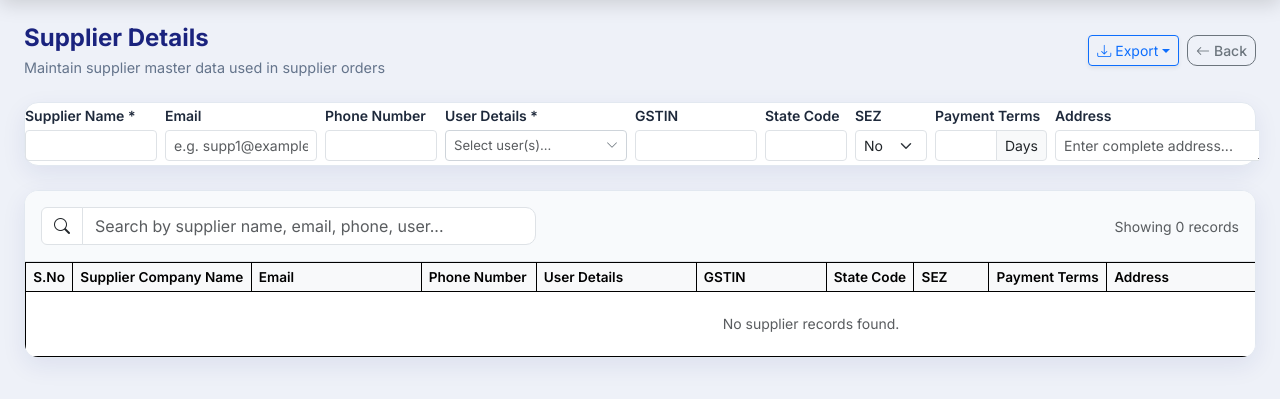
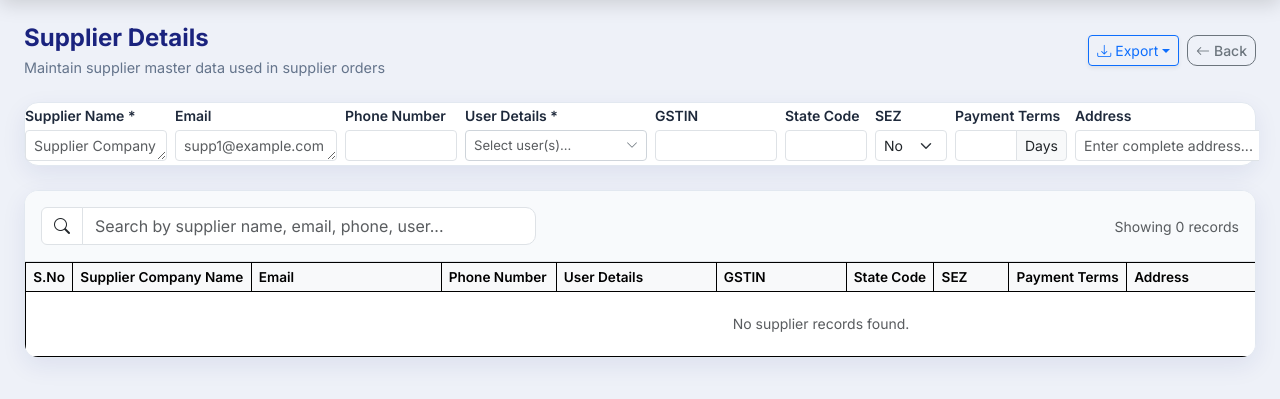
Before and after one commit to DhiviJR/DPR-Tool, a Django app: page /supplier-details/ in a window 1280 px wide. Shown: the part 61-460 px from the top of the page. Run offline with Django 5.2, Linux system fonts and the light colour scheme; the visitor is signed in with stand-in values (Sample User, id 1); data that the repository does not hold is empty.

Commit message:
new updates.

```diff
--- a/templates/base.html
+++ b/templates/base.html
@@ -478,19 +478,25 @@ document.addEventListener('DOMContentLoaded', function() {
 (function() {
     function autoExpandField(el) {
         if (!el || el.tagName !== 'TEXTAREA') return;
-        el.style.height = 'auto';
-        const computed = window.getComputedStyle(el);
-        const minH = parseInt(computed.minHeight) || 31;
+        const minH = parseInt(el.style.minHeight) || 31;
+        // If empty or only placeholder, strictly keep default single-line height
+        if (!el.value || !el.value.trim()) {
+            el.style.height = minH + 'px';
+            return;
+        }
+        el.style.height = minH + 'px';
         const scrollH = el.scrollHeight;
-        el.style.height = Math.max(minH, scrollH) + 'px';
+        if (scrollH > minH + 4) {
+            el.style.height = scrollH + 'px';
+        } else {
+            el.style.height = minH + 'px';
+        }
     }
 
     document.addEventListener('input', function(e) {
         if (e.target && e.target.tagName === 'TEXTAREA' && (
             e.target.classList.contains('js-auto-expand') ||
-            e.target.classList.contains('js-auto-expand-address') ||
-            e.target.getAttribute('rows') === '1' ||
-            e.target.getAttribute('rows') === '2'
+            e.target.classList.contains('js-auto-expand-address')
         )) {
             autoExpandField(e.target);
         }
@@ -499,21 +505,19 @@ document.addEventListener('DOMContentLoaded', function() {
     document.addEventListener('focusin', function(e) {
         if (e.target && e.target.tagName === 'TEXTAREA' && (
             e.target.classList.contains('js-auto-expand') ||
-            e.target.classList.contains('js-auto-expand-address') ||
-            e.target.getAttribute('rows') === '1' ||
-            e.target.getAttribute('rows') === '2'
+            e.target.classList.contains('js-auto-expand-address')
         )) {
             autoExpandField(e.target);
         }
     });
 
     function expandAll() {
-        document.querySelectorAll('textarea.js-auto-expand, textarea.js-auto-expand-address, textarea[rows="1"], textarea[rows="2"]').forEach(autoExpandField);
+        document.querySelectorAll('textarea.js-auto-expand, textarea.js-auto-expand-address').forEach(autoExpandField);
     }
 
     document.addEventListener('DOMContentLoaded', function() {
         setTimeout(expandAll, 100);
-        setTimeout(expandAll, 500);
+        setTimeout(expandAll, 400);
     });
     window.addEventListener('load', function() {
         setTimeout(expandAll, 50);
--- a/templates/supplier_details.html
+++ b/templates/supplier_details.html
@@ -287,13 +287,13 @@
         <form method="post" id="addSupplierForm" class="row g-2 align-items-end flex-nowrap overflow-x-auto pb-1">
             {% csrf_token %}
             <input type="hidden" name="action" value="add">
-            <div class="col" style="min-width: 140px;">
+            <div class="col" style="min-width: 150px;">
                 <label class="form-label small fw-semibold text-nowrap mb-1">Supplier Name *</label>
-                <input type="text" name="supplier_name" class="form-control form-control-sm" required>
+                <textarea name="supplier_name" rows="1" class="form-control form-control-sm js-auto-expand" placeholder="Supplier Company Name" style="height: 31px; min-height: 31px; resize: vertical; overflow-y: hidden;" required></textarea>
             </div>
-            <div class="col" style="min-width: 160px;">
+            <div class="col" style="min-width: 170px;">
                 <label class="form-label small fw-semibold text-nowrap mb-1">Email</label>
-                <input type="text" name="email" class="form-control form-control-sm" placeholder="e.g. supp1@example.com, supp2@example.com" title="Separate multiple emails with commas">
+                <textarea name="email" rows="1" class="form-control form-control-sm js-auto-expand" placeholder="supp1@example.com" title="Separate multiple emails with commas" style="height: 31px; min-height: 31px; resize: vertical; overflow-y: hidden;"></textarea>
             </div>
             <div class="col" style="min-width: 120px;">
                 <label class="form-label small fw-semibold text-nowrap mb-1">Phone Number</label>
@@ -382,8 +382,8 @@
                 <thead class="table-light">
                     <tr class="text-nowrap align-middle">
                         <th style="width: 45px; min-width: 45px;" class="text-center">S.No</th>
-                        <th style="min-width: 150px;">Supplier Company Name</th>
-                        <th style="min-width: 170px;">Email</th>
+                        <th style="min-width: 160px;">Supplier Company Name</th>
+                        <th style="min-width: 190px;">Email</th>
                         <th style="min-width: 115px;">Phone Number</th>
                         <th style="min-width: 160px;">User Details</th>
                         <th style="min-width: 130px;">GSTIN</th>
@@ -404,10 +404,10 @@
                                 {% csrf_token %}
                                 <input type="hidden" name="supplier_id" value="{{ supplier.id }}">
                             </form>
-                            <input type="text" name="supplier_name" form="form-{{ supplier.id }}" class="form-control form-control-sm master-edit-field" value="{{ supplier.supplier_name }}" required disabled>
+                            <textarea name="supplier_name" form="form-{{ supplier.id }}" class="form-control form-control-sm master-edit-field js-auto-expand" rows="1" style="height: 31px; min-height: 31px; resize: vertical; overflow-y: hidden; background-color: transparent;" required disabled>{{ supplier.supplier_name }}</textarea>
                         </td>
                         <td>
-                            <input type="text" name="email" form="form-{{ supplier.id }}" class="form-control form-control-sm master-edit-field" value="{{ supplier.email|default:'' }}" disabled>
+                            <textarea name="email" form="form-{{ supplier.id }}" class="form-control form-control-sm master-edit-field js-auto-expand" rows="1" style="height: 31px; min-height: 31px; resize: vertical; overflow-y: hidden; background-color: transparent;" disabled>{{ supplier.email|default:'' }}</textarea>
                         </td>
                         <td>
                             <input type="tel" name="phone_number" form="form-{{ supplier.id }}" class="form-control form-control-sm js-phone-input master-edit-field" value="{{ supplier.phone_number|default:'' }}" maxlength="10" inputmode="numeric" disabled>
@@ -592,7 +592,7 @@ function filterSupplierTable() {
             return;
         }
 
-        const nameInput = row.querySelector('input[name="supplier_name"]');
+        const nameInput = row.querySelector('[name="supplier_name"]');
         const suppName = nameInput ? nameInput.value.toLowerCase() : '';
 
         const userWrapper = row.querySelector('.user-display-wrapper');
@@ -601,7 +601,7 @@ function filterSupplierTable() {
         const phoneInput = row.querySelector('input[name="phone_number"]');
         const phoneText = phoneInput ? phoneInput.value.toLowerCase() : '';
 
-        const emailInput = row.querySelector('input[name="email"]');
+        const emailInput = row.querySelector('[name="email"]');
         const emailText = emailInput ? emailInput.value.toLowerCase() : '';
 
         let isMatch = suppName.includes(filter) || userText.includes(filter);
@@ -1085,29 +1085,38 @@ document.addEventListener('DOMContentLoaded', function() {
         }
     }
 
-    // Auto-expand address fields dynamically so long addresses are completely visible
+    // Auto-expand fields dynamically so long entries are completely visible
     function autoExpandAddressField(el) {
         if (!el) return;
-        el.style.height = 'auto';
-        const newHeight = Math.max(31, el.scrollHeight);
-        el.style.height = newHeight + 'px';
+        const minH = parseInt(el.style.minHeight) || 31;
+        if (!el.value || !el.value.trim()) {
+            el.style.height = minH + 'px';
+            return;
+        }
+        el.style.height = minH + 'px';
+        const scrollH = el.scrollHeight;
+        if (scrollH > minH + 4) {
+            el.style.height = scrollH + 'px';
+        } else {
+            el.style.height = minH + 'px';
+        }
     }
 
     document.addEventListener('input', function(e) {
-        if (e.target && e.target.classList.contains('js-auto-expand-address')) {
+        if (e.target && (e.target.classList.contains('js-auto-expand-address') || e.target.classList.contains('js-auto-expand'))) {
             autoExpandAddressField(e.target);
         }
     });
 
     document.addEventListener('focusin', function(e) {
-        if (e.target && e.target.classList.contains('js-auto-expand-address')) {
+        if (e.target && (e.target.classList.contains('js-auto-expand-address') || e.target.classList.contains('js-auto-expand'))) {
             autoExpandAddressField(e.target);
         }
     });
 
     // Expand on initial page load
     setTimeout(function() {
-        document.querySelectorAll('.js-auto-expand-address').forEach(autoExpandAddressField);
+        document.querySelectorAll('.js-auto-expand-address, .js-auto-expand').forEach(autoExpandAddressField);
     }, 100);
 });
 </script>
```
Also changed, not shown: templates/customer_details.html (+23 -14 lines).
